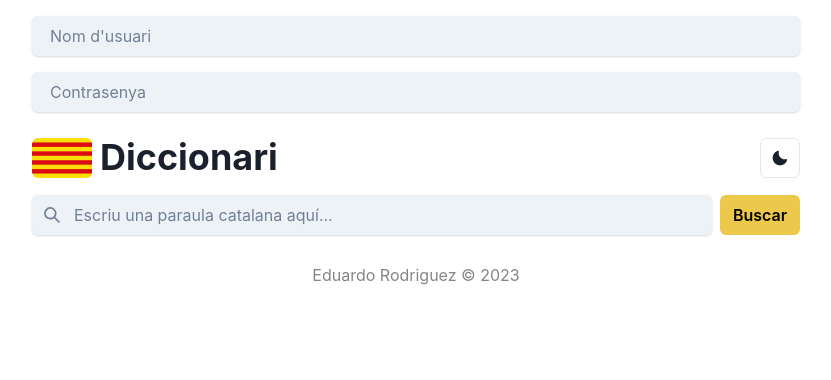
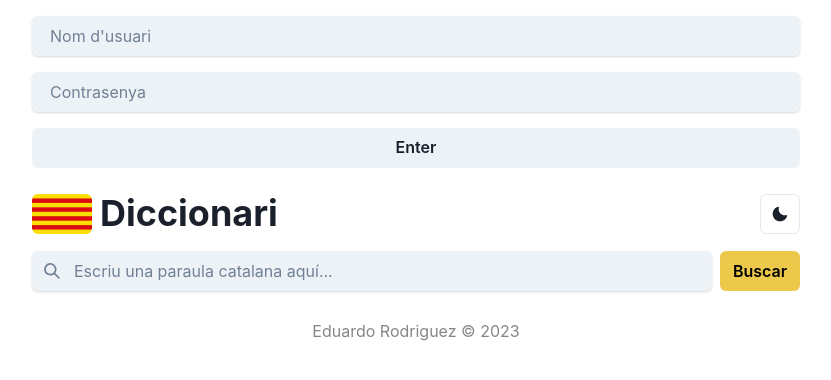
Before and after one commit to erodrigufer/catDict, a React (Vite) app in the folder frontend/: page / in a window 1280 px wide. Shown: the top 380 px of the page, without its empty margins (224-1055 px from the left). Built offline with nearby package versions, Linux system fonts and the light colour scheme.

Commit message:
Handle submit button

```diff
--- a/frontend/src/modules/auth/components/Auth.tsx
+++ b/frontend/src/modules/auth/components/Auth.tsx
@@ -1,14 +1,33 @@
-import { Box, Flex, Input } from "@chakra-ui/react";
+import { Box, Button, Flex, Input } from "@chakra-ui/react";
+import { FormEvent } from "react";
+
+const handleSubmit = (event: FormEvent) => {
+  event.preventDefault();
+
+  console.log("Submit username and password");
+};
 
 const Auth: React.FC = () => {
   return (
     <>
       <Box marginTop={4} marginBottom={4}>
-        <Flex direction="column" gap={4}>
-          <Input placeholder="Nom d'usuari" boxShadow="base" variant="filled" />
-          {/* TODO: Check that the word for password is correct in Catalan */}
-          <Input placeholder="Contrasenya" boxShadow="base" variant="filled" />
-        </Flex>
+        <form onSubmit={handleSubmit}>
+          <Flex direction="column" gap={4}>
+            <Input
+              placeholder="Nom d'usuari"
+              boxShadow="base"
+              variant="filled"
+            />
+            {/* TODO: Check that the word for password is correct in Catalan */}
+            <Input
+              placeholder="Contrasenya"
+              boxShadow="base"
+              variant="filled"
+            />
+            {/* TODO: Check Button of WOrdInput.tsx to complete this button */}
+            <Button type="submit">Enter</Button>
+          </Flex>
+        </form>
       </Box>
     </>
   );
```
